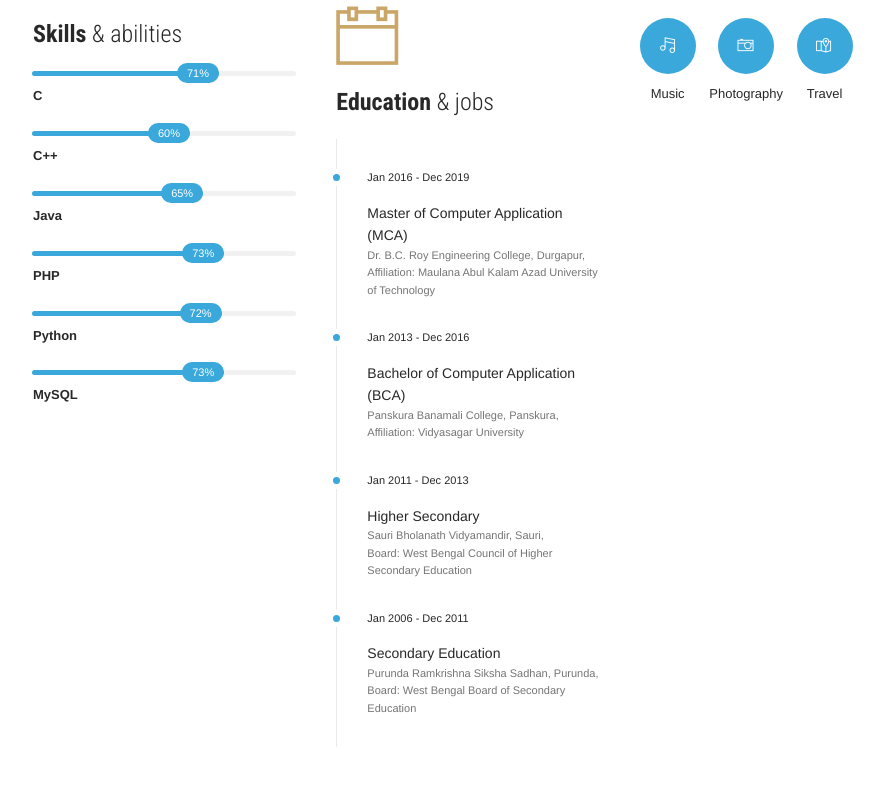
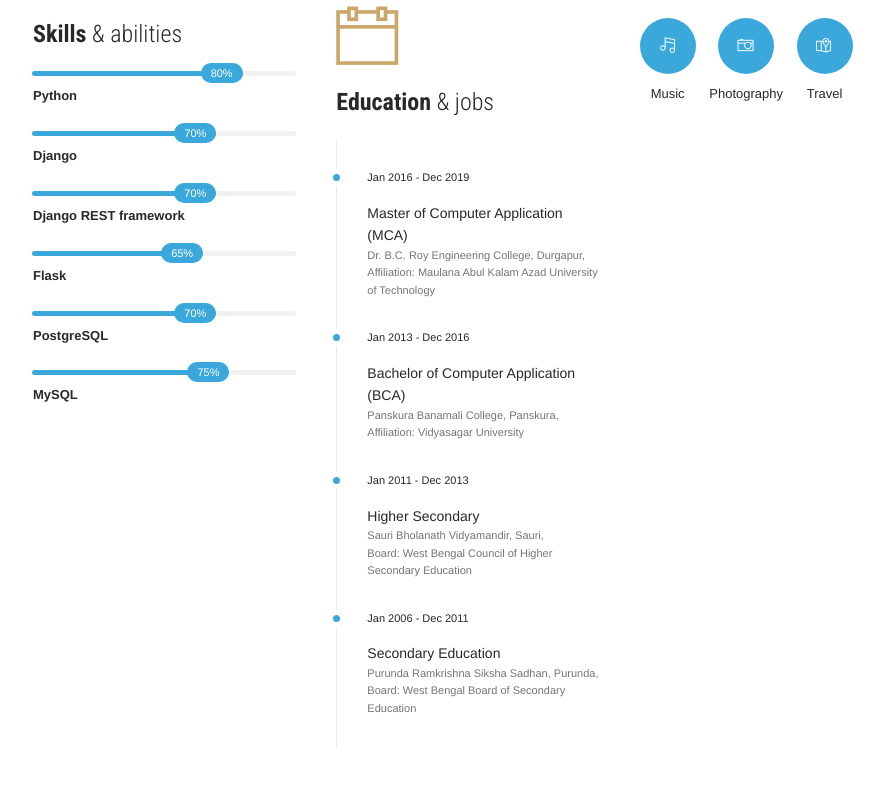
Before and after one commit to sub7ata/subrata.github.io, a plain HTML site: page index.html in a window 1280 px wide. Shown: the part 1411-2196 px from the top of the page, without its empty margins (312-1196 px from the left). Drawn offline with Linux system fonts and the light colour scheme; some packages are replaced by stand-ins of ours; no server answers.

Commit message:
Update index.html

```diff
--- a/index.html
+++ b/index.html
@@ -306,20 +306,29 @@ ul.social-network li {
                         <!-- Skill -->
                         <div class="skill">
                             <div class="progress progress-animated">
-                                <div class="progress-bar progress-bar-primary" role="progressbar" aria-valuenow="71" aria-valuemin="0" aria-valuemax="100">
+                                <div class="progress-bar progress-bar-primary" role="progressbar" aria-valuenow="80" aria-valuemin="0" aria-valuemax="100">
                                     <span></span>
                                 </div>
                             </div>
-                            <strong>C</strong>
+                            <strong>Python</strong>
                         </div>
                         <!-- Skill -->
                         <div class="skill">
                             <div class="progress progress-animated">
-                                <div class="progress-bar progress-bar-primary" role="progressbar" aria-valuenow="60" aria-valuemin="0" aria-valuemax="100">
+                                <div class="progress-bar progress-bar-primary" role="progressbar" aria-valuenow="70" aria-valuemin="0" aria-valuemax="100">
                                     <span></span>
                                 </div>
                             </div>
-                            <strong>C++</strong>
+                            <strong>Django</strong>
+                        </div>
+                        <!-- Skill -->
+                        <div class="skill">
+                            <div class="progress progress-animated">
+                                <div class="progress-bar progress-bar-primary" role="progressbar" aria-valuenow="70" aria-valuemin="0" aria-valuemax="100">
+                                    <span></span>
+                                </div>
+                            </div>
+                            <strong>Django REST framework</strong>
                         </div>
                         <!-- Skill -->
                         <div class="skill">
@@ -328,30 +337,21 @@ ul.social-network li {
                                     <span></span>
                                 </div>
                             </div>
-                            <strong>Java</strong>
+                            <strong>Flask</strong>
                         </div>
                         <!-- Skill -->
                         <div class="skill">
                             <div class="progress progress-animated">
-                                <div class="progress-bar progress-bar-primary" role="progressbar" aria-valuenow="73" aria-valuemin="0" aria-valuemax="100">
+                                <div class="progress-bar progress-bar-primary" role="progressbar" aria-valuenow="70" aria-valuemin="0" aria-valuemax="100">
                                     <span></span>
                                 </div>
                             </div>
-                            <strong>PHP</strong>
-                        </div>
-                        <!-- Skill -->
-                        <div class="skill">
-                            <div class="progress progress-animated">
-                                <div class="progress-bar progress-bar-primary" role="progressbar" aria-valuenow="72" aria-valuemin="0" aria-valuemax="100">
-                                    <span></span>
-                                </div>
-                            </div>
-                            <strong>Python</strong>
+                            <strong>PostgreSQL</strong>
                         </div>
                          <!-- Skill -->
                         <div class="skill">
                             <div class="progress progress-animated">
-                                <div class="progress-bar progress-bar-primary" role="progressbar" aria-valuenow="73" aria-valuemin="0" aria-valuemax="100">
+                                <div class="progress-bar progress-bar-primary" role="progressbar" aria-valuenow="75" aria-valuemin="0" aria-valuemax="100">
                                     <span></span>
                                 </div>
                             </div>
```
